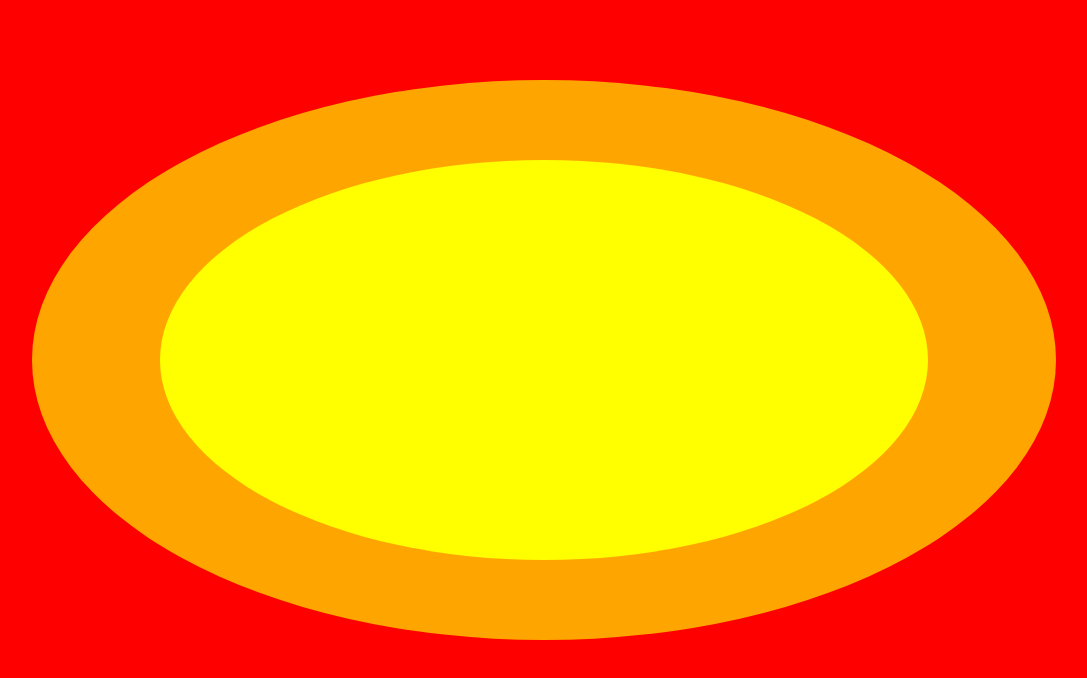
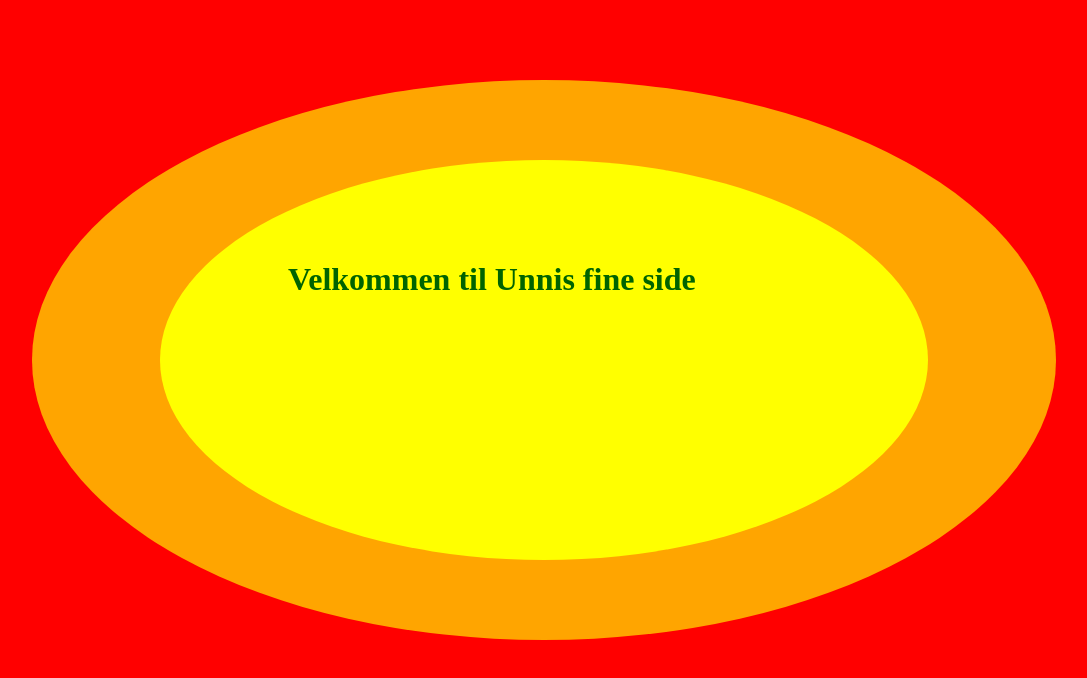
Before and after one commit to GeorgMilvang/gm, a plain HTML site: page index.html in a window 1280 px wide. Shown: the whole page, without its empty margins (96-1183 px from the left). Drawn offline with Linux system fonts and the light colour scheme.

Commit message:
Update index.html

```diff
--- a/index.html
+++ b/index.html
@@ -15,6 +15,7 @@
 <body style="background-color: red">
     <div style="background-color: orange">
         <div style="background-color: yellow; height: 30vh">
+            <h1>Velkommen til Unnis fine side</h1>
         </div>
     </div>
 </body>
```
